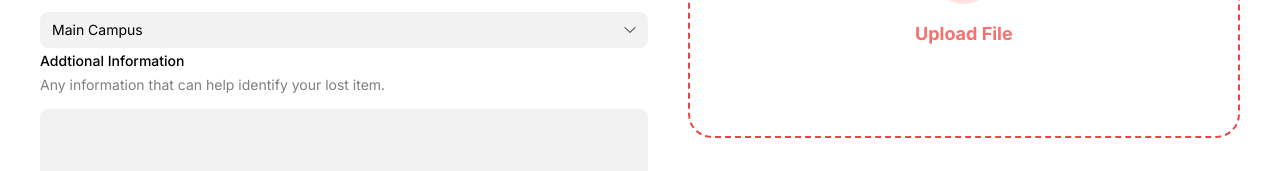
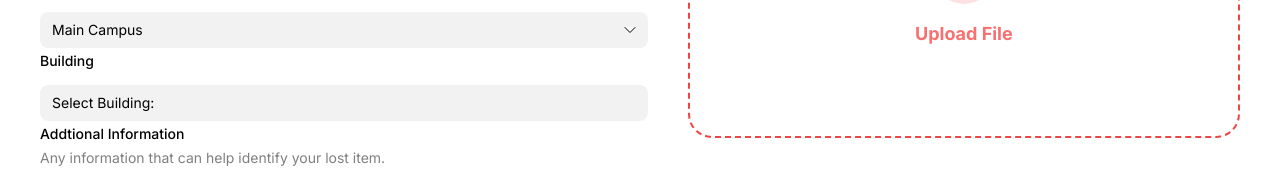
Before and after one commit to Qntlz/Lost-Found-Web-App, a Next.js app: page /post/make in a window 1280 px wide. Shown: the part 324-495 px from the top of the page. Built offline with nearby package versions, Linux system fonts and the light colour scheme; no server answers.

Commit message:
Add default value for Campus State

```diff
--- a/app/ui/post/LostItemForm.tsx
+++ b/app/ui/post/LostItemForm.tsx
@@ -12,7 +12,7 @@ import clsx from "clsx";
 export default function LostItemForm() {
 
     const router = useRouter();
-    const [campus, setCampus] = useState('');
+    const [campus, setCampus] = useState<string>("Main");     // Default Value
     const [building, setBuilding] = useState('');
     const inputRef = useRef<HTMLInputElement | null>(null);
     const [showCollections, setShowCollections] = useState(false);
```
